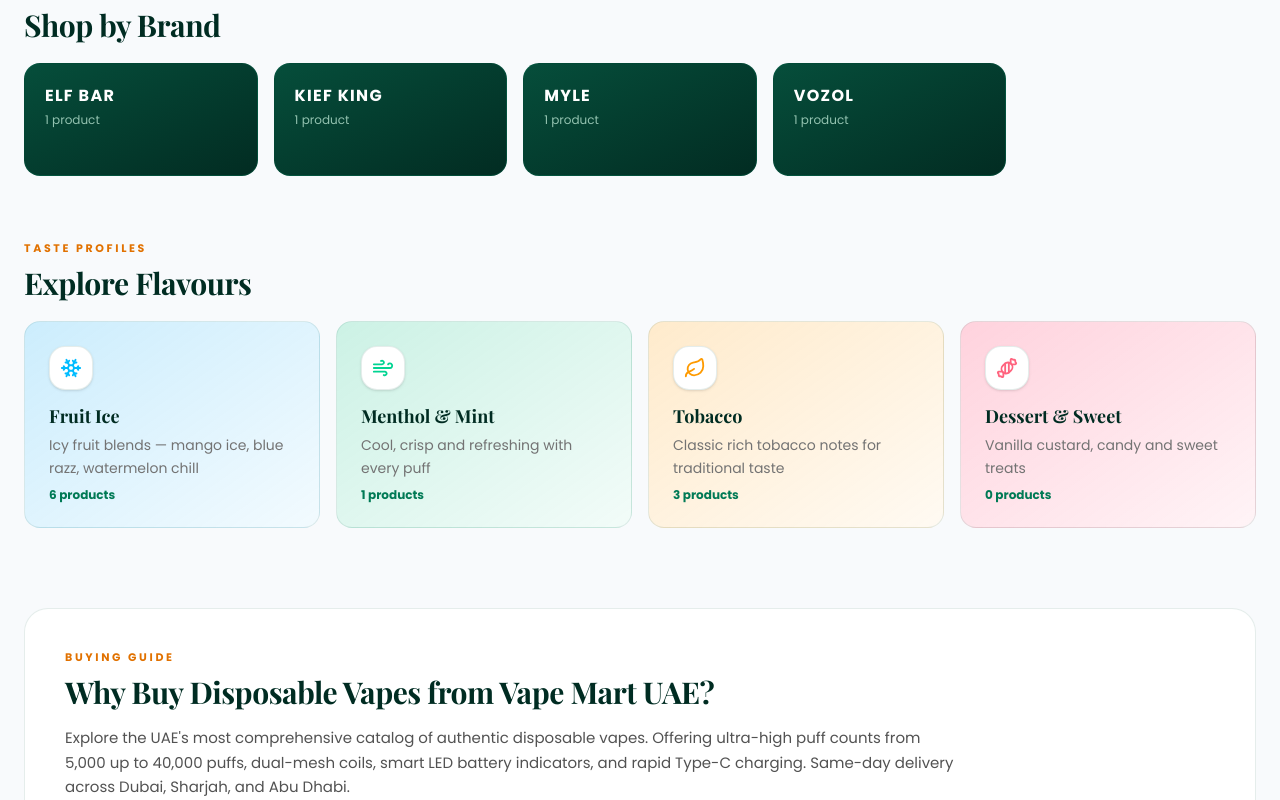
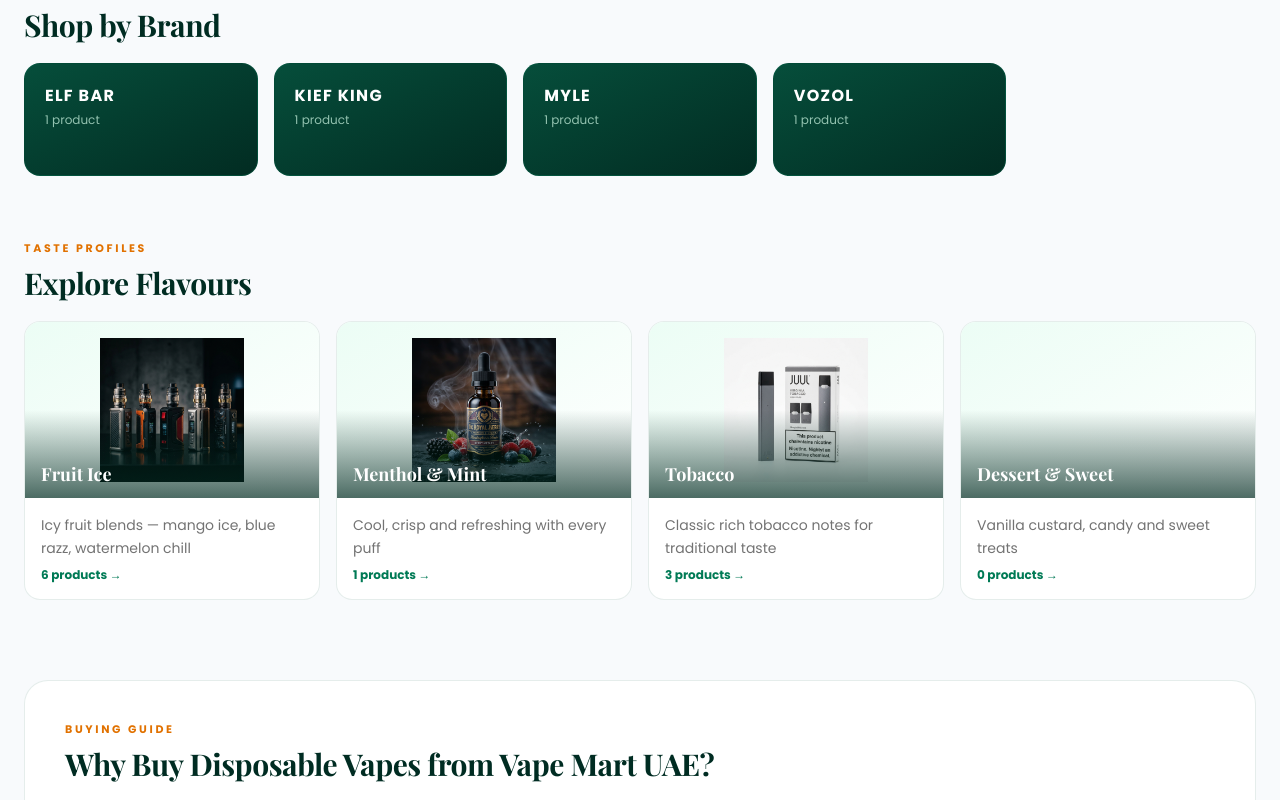
Before and after one commit to webestonesite/Vape-Mart-v2, a Next.js app: page /collections/disposable-vape in a window 1280 px wide. Shown: the part 2919-3719 px from the top of the page. Built offline with nearby package versions, Linux system fonts and the light colour scheme.

Commit message:
refine(collection): quiz nicotine/flavour as premium dropdowns, flavour cards use real product images (no generic icons)

```diff
--- a/src/components/collection/CollectionPageView.tsx
+++ b/src/components/collection/CollectionPageView.tsx
@@ -24,11 +24,6 @@
   MessageCircle,
   Flame,
   ArrowRight,
-  Snowflake,
-  Wind,
-  Leaf,
-  Candy,
-  LayoutGrid,
   Sparkles,
   Zap,
   Timer,
@@ -69,6 +64,85 @@
         />
       ))}
     </span>
+  );
+}
+
+interface QuizOption {
+  value: string;
+  label: string;
+  sub?: string;
+  count?: number;
+  image?: string;
+}
+
+function QuizDropdown({
+  value, onSelect, options, placeholder,
+}: {
+  value: string | null;
+  onSelect: (v: string) => void;
+  options: QuizOption[];
+  placeholder: string;
+}) {
+  const [open, setOpen] = useState(false);
+  const selected = options.find((o) => o.value === value);
+  return (
+    <div className="relative">
+      <button
+        onClick={() => setOpen((o) => !o)}
+        aria-expanded={open}
+        className={`w-full min-h-[60px] rounded-2xl border-2 px-4 flex items-center gap-3 text-left transition-all active:scale-[0.99] ${open || selected ? "border-amber-500 bg-amber-50/60" : "border-emerald-900/15 hover:border-amber-500/60"}`}
+      >
+        {selected?.image ? (
+          <span className="w-10 h-10 rounded-xl bg-white border border-emerald-900/10 overflow-hidden shrink-0">
+            <Image src={selected.image} alt="" width={40} height={40} className="w-full h-full object-contain" />
+          </span>
+        ) : null}
+        <span className="flex-1 min-w-0">
+          <span className={`block text-sm font-extrabold truncate ${selected ? "text-emerald-950" : "text-neutral-400"}`}>
+            {selected ? selected.label : placeholder}
+          </span>
+          {selected?.sub && <span className="block text-xs text-neutral-500 truncate mt-0.5">{selected.sub}</span>}
+        </span>
+        {selected?.count !== undefined && (
+          <span className="text-xs font-bold text-emerald-700 bg-emerald-50 rounded-full px-2 py-0.5 shrink-0">{selected.count} matches</span>
+        )}
+        <ChevronDown size={18} className={`text-amber-600 shrink-0 transition-transform ${open ? "rotate-180" : ""}`} />
+      </button>
+      <AnimatePresence>
+        {open && (
+          <>
+            <div className="fixed inset-0 z-10" onClick={() => setOpen(false)} />
+            <motion.div
+              initial={{ opacity: 0, y: -6, scale: 0.99 }} animate={{ opacity: 1, y: 0, scale: 1 }} exit={{ opacity: 0, y: -6, scale: 0.99 }}
+              transition={{ duration: 0.18 }}
+              className="absolute z-20 left-0 right-0 mt-2 rounded-2xl border border-emerald-900/10 bg-white shadow-[0_24px_50px_-12px_rgba(2,44,34,0.35)] overflow-hidden max-h-[280px] overflow-y-auto"
+            >
+              {options.map((o) => (
+                <button
+                  key={o.value}
+                  onClick={() => { onSelect(o.value); setOpen(false); }}
+                  className={`w-full flex items-center gap-3 px-4 py-3 text-left hover:bg-emerald-50/70 transition-colors ${value === o.value ? "bg-amber-50" : ""}`}
+                >
+                  {o.image ? (
+                    <span className="w-10 h-10 rounded-xl bg-white border border-emerald-900/10 overflow-hidden shrink-0">
+                      <Image src={o.image} alt="" width={40} height={40} className="w-full h-full object-contain" />
+                    </span>
+                  ) : null}
+                  <span className="flex-1 min-w-0">
+                    <span className="block text-sm font-bold text-emerald-950">{o.label}</span>
+                    {o.sub && <span className="block text-xs text-neutral-500 truncate mt-0.5">{o.sub}</span>}
+                  </span>
+                  {o.count !== undefined && (
+                    <span className="text-xs font-bold text-emerald-700 bg-emerald-50 rounded-full px-2 py-0.5 shrink-0">{o.count}</span>
+                  )}
+                  {value === o.value && <Check size={16} className="text-amber-600 shrink-0" />}
+                </button>
+              ))}
+            </motion.div>
+          </>
+        )}
+      </AnimatePresence>
+    </div>
   );
 }
 
@@ -169,12 +243,18 @@
     catalogProducts.forEach((p) => { c[p.flavorFamily] = (c[p.flavorFamily] || 0) + 1; });
     return c;
   }, []);
-  const flavorFamilies = useMemo(() => ([
-    { id: "fruit_ice", name: "Fruit Ice", icon: Snowflake, desc: "Icy fruit blends — mango ice, blue razz, watermelon chill", color: "text-sky-400", bg: "from-sky-500/20 to-sky-500/5" },
-    { id: "menthol", name: "Menthol & Mint", icon: Wind, desc: "Cool, crisp and refreshing with every puff", color: "text-emerald-400", bg: "from-emerald-500/20 to-emerald-500/5" },
-    { id: "tobacco", name: "Tobacco", icon: Leaf, desc: "Classic rich tobacco notes for traditional taste", color: "text-amber-500", bg: "from-amber-500/20 to-amber-500/5" },
-    { id: "dessert", name: "Dessert & Sweet", icon: Candy, desc: "Vanilla custard, candy and sweet treats", color: "text-rose-400", bg: "from-rose-500/20 to-rose-500/5" },
-  ] as const), []);
+  const flavorFamilies = useMemo(() => {
+    const defs = [
+      { id: "fruit_ice", name: "Fruit Ice", desc: "Icy fruit blends — mango ice, blue razz, watermelon chill" },
+      { id: "menthol", name: "Menthol & Mint", desc: "Cool, crisp and refreshing with every puff" },
+      { id: "tobacco", name: "Tobacco", desc: "Classic rich tobacco notes for traditional taste" },
+      { id: "dessert", name: "Dessert & Sweet", desc: "Vanilla custard, candy and sweet treats" },
+    ] as const;
+    return defs.map((d) => ({
+      ...d,
+      image: catalogProducts.find((p) => p.flavorFamily === d.id)?.primaryImage ?? "",
+    }));
+  }, []);
 
   const nicotineCounts = useMemo(() => {
     const c: Record<string, number> = {};
@@ -466,7 +546,6 @@
               >
                 {selectedFlavorFamilies.includes(f.id) && <Check size={12} className="text-white" strokeWidth={3.5} />}
               </button>
-              <f.icon size={15} className={`${f.color} shrink-0`} />
               <span className="text-sm text-emerald-950 flex-1">{f.name}</span>
               <span className="text-xs font-semibold text-emerald-900/45 bg-emerald-50 rounded-full px-2 py-0.5">{flavorFamilyCounts[f.id] || 0}</span>
             </label>
@@ -949,14 +1028,19 @@
                 key={f.id}
                 initial={{ opacity: 0, y: 16 }} whileInView={{ opacity: 1, y: 0 }} viewport={{ once: true }}
                 transition={{ duration: 0.35, delay: Math.min(i * 0.05, 0.3) }}
-                className={`rounded-2xl bg-gradient-to-br ${f.bg} border border-emerald-900/10 bg-white p-4 sm:p-6`}
+                className="group relative rounded-2xl overflow-hidden border border-emerald-900/10 bg-white"
               >
-                <span className={`inline-flex w-11 h-11 rounded-2xl bg-white border border-emerald-900/10 items-center justify-center ${f.color} shadow-sm`}>
-                  <f.icon size={22} />
-                </span>
-                <p className="mt-3 font-luxury text-base sm:text-lg font-bold text-emerald-950">{f.name}</p>
-                <p className="mt-1 text-xs sm:text-sm text-neutral-500 leading-relaxed">{f.desc}</p>
-                <p className="mt-2 text-xs font-bold text-emerald-700">{flavorFamilyCounts[f.id] || 0} products</p>
+                <div className="relative h-36 sm:h-44 bg-gradient-to-br from-emerald-50 to-white">
+                  {f.image ? (
+                    <Image src={f.image} alt={f.name} fill className="object-contain p-4 transition-transform duration-500 group-hover:scale-110" sizes="300px" />
+                  ) : null}
+                  <div className="absolute inset-0 bg-gradient-to-t from-[#022c22]/70 via-transparent to-transparent" />
+                  <p className="absolute bottom-3 left-4 right-4 font-luxury text-base sm:text-lg font-bold text-white leading-tight">{f.name}</p>
+                </div>
+                <div className="p-4">
+                  <p className="text-xs sm:text-sm text-neutral-500 leading-relaxed line-clamp-2">{f.desc}</p>
+                  <p className="mt-2 text-xs font-bold text-emerald-700">{flavorFamilyCounts[f.id] || 0} products →</p>
+                </div>
               </motion.div>
             ))}
           </div>
@@ -1260,32 +1344,20 @@
                   </div>
                 )}
                 {quizStep === 1 && (
-                  <div className="flex flex-wrap gap-2.5">
-                    {nicotines.map((n) => (
-                      <button
-                        key={n}
-                        onClick={() => { setQuizNicotine(n); setQuizStep(2); }}
-                        className={`min-h-[52px] px-5 rounded-2xl border-2 text-sm font-bold transition-all active:scale-[0.98] ${quizNicotine === n ? "border-amber-500 bg-amber-50 text-emerald-950" : "border-emerald-900/15 text-emerald-900 hover:border-amber-500/60"}`}
-                      >
-                        {n} <span className="text-xs font-semibold opacity-60">({nicotineCounts[n]})</span>
-                      </button>
-                    ))}
-                  </div>
+                  <QuizDropdown
+                    value={quizNicotine}
+                    placeholder="Select nicotine strength"
+                    options={nicotines.map((n) => ({ value: n, label: n, count: nicotineCounts[n] }))}
+                    onSelect={(v) => { setQuizNicotine(v); setQuizStep(2); }}
+                  />
                 )}
                 {quizStep === 2 && (
-                  <div className="grid grid-cols-2 gap-3">
-                    {flavorFamilies.map((f) => (
-                      <button
-                        key={f.id}
-                        onClick={() => setQuizFlavor(f.id)}
-                        className={`min-h-[96px] rounded-2xl border-2 p-3.5 text-left transition-all active:scale-[0.98] ${quizFlavor === f.id ? "border-amber-500 bg-amber-50" : "border-emerald-900/15 hover:border-amber-500/60"}`}
-                      >
-                        <f.icon size={22} className={f.color} />
-                        <p className="mt-2 text-sm font-extrabold text-emerald-950">{f.name}</p>
-                        <p className="text-[11px] font-bold text-emerald-700 mt-0.5">{flavorFamilyCounts[f.id] || 0} matches</p>
-                      </button>
-                    ))}
-                  </div>
+                  <QuizDropdown
+                    value={quizFlavor}
+                    placeholder="Select your flavour vibe"
+                    options={flavorFamilies.map((f) => ({ value: f.id, label: f.name, sub: f.desc, count: flavorFamilyCounts[f.id] || 0, image: f.image }))}
+                    onSelect={(v) => setQuizFlavor(v)}
+                  />
                 )}
                 <div className="mt-6 flex items-center gap-3">
                   {quizStep > 0 && (
```
